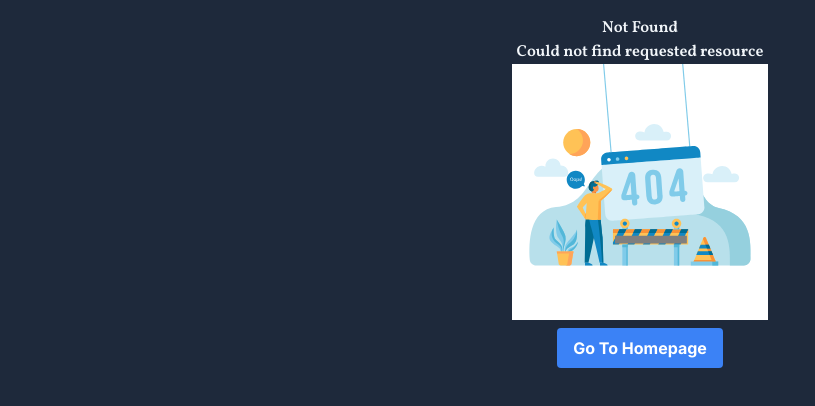
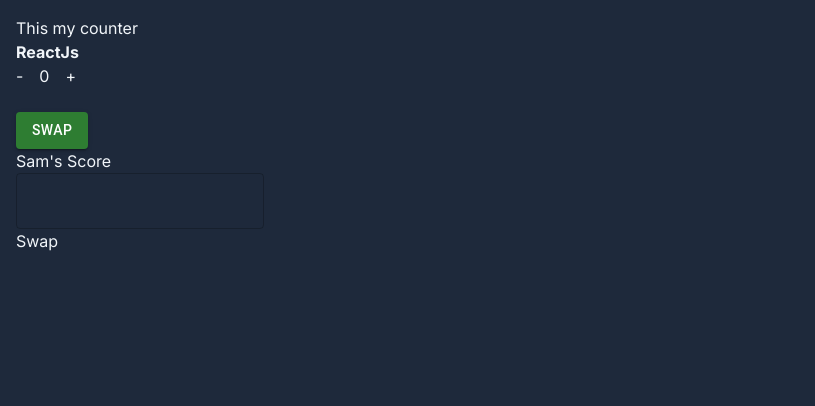
Before and after one commit to SamuelNjenga/task-schedule-app, a Next.js app: page /counter in a window 1280 px wide. Before the commit this address had no page. Shown: the top 406 px of the page, without its empty margins (0-815 px from the left). Built offline with nearby package versions, Linux system fonts and the light colour scheme.

Commit message:
feat: add counter component

```diff
--- a/package.json
+++ b/package.json
@@ -12,6 +12,7 @@
     "@emotion/react": "^11.11.1",
     "@emotion/styled": "^11.11.0",
     "@mui/material": "^5.13.4",
+    "@prisma/client": "^4.16.2",
     "@types/node": "20.2.5",
     "@types/react": "18.2.9",
     "@types/react-dom": "18.2.4",
@@ -30,6 +31,7 @@
     "react-loader-spinner": "^5.3.4",
     "react-tweet": "^2.0.1",
     "tailwindcss": "3.3.2",
-    "typescript": "5.1.3"
+    "typescript": "5.1.3",
+    "usehooks-ts": "^2.9.1"
   }
 }
--- /dev/null
+++ b/src/app/counter/Counter.tsx
@@ -0,0 +1,24 @@
+import React from "react";
+import { useLocalStorage } from "usehooks-ts";
+
+interface CounterProps {
+  name: string;
+}
+
+const Counter = ({ name }: CounterProps) => {
+  const [count, setCount] = useLocalStorage(name, 0);
+  return (
+    <div>
+      <div className="font-bold">{name}</div>
+      <button onClick={() => setCount((c) => c - 1)} className="mr-4">
+        -
+      </button>
+      {count}
+      <button onClick={() => setCount((c) => c + 1)} className="ml-4">
+        +
+      </button>
+    </div>
+  );
+};
+
+export default Counter;
--- /dev/null
+++ b/src/app/counter/DataEntry.tsx
@@ -0,0 +1,18 @@
+"use client";
+import { TextField } from "@mui/material";
+import React, { useState } from "react";
+
+const DataEntry = () => {
+  const [isSamScore, setIsSamScore] = useState<boolean>(true);
+
+  return (
+    <div>
+      {isSamScore ? <div>Sam's Score</div> : <div>Joe's Score</div>}
+      <TextField key={isSamScore ? "sam" : "joe"} />
+      <br />
+      <button onClick={() => setIsSamScore((k) => !k)}>Swap</button>
+    </div>
+  );
+};
+
+export default DataEntry;
--- /dev/null
+++ b/src/app/counter/page.tsx
@@ -0,0 +1,31 @@
+"use client";
+import { Button } from "@mui/material";
+import React, { useState } from "react";
+import Counter from "./Counter";
+import DataEntry from "./DataEntry";
+
+const CounterPage = () => {
+  const [isReact, setIsReact] = useState<boolean>(true);
+  return (
+    <div>
+      <header>This my counter</header>
+      {isReact ? (
+        <Counter name="ReactJs" key="reactjs" />
+      ) : (
+        <Counter name="Other" key="other" />
+      )}
+      <br />
+      <Button
+        variant="contained"
+        color="success"
+        onClick={() => setIsReact((k) => !k)}
+      >
+        Swap
+      </Button>
+      <br />
+      <DataEntry />
+    </div>
+  );
+};
+
+export default CounterPage;
--- a/src/app/page.tsx
+++ b/src/app/page.tsx
@@ -66,6 +66,12 @@ export default async function Home() {
         >
           Animations
         </Link>
+        <Link
+          className="border border-slate-300 text-slate-300 px-2 py-1 rounded hover:bg-slate-700 focus-within:bg-slate-700 outline-none"
+          href="/counter"
+        >
+          Counter
+        </Link>
       </header>
       <h3 className="font-sans text-lg font-medium text-sky-400/75 underline decoration-pink-500/30">
         Tasks
```
Also changed, not shown: 1 other file (tests, documents, lock files or other folders).
